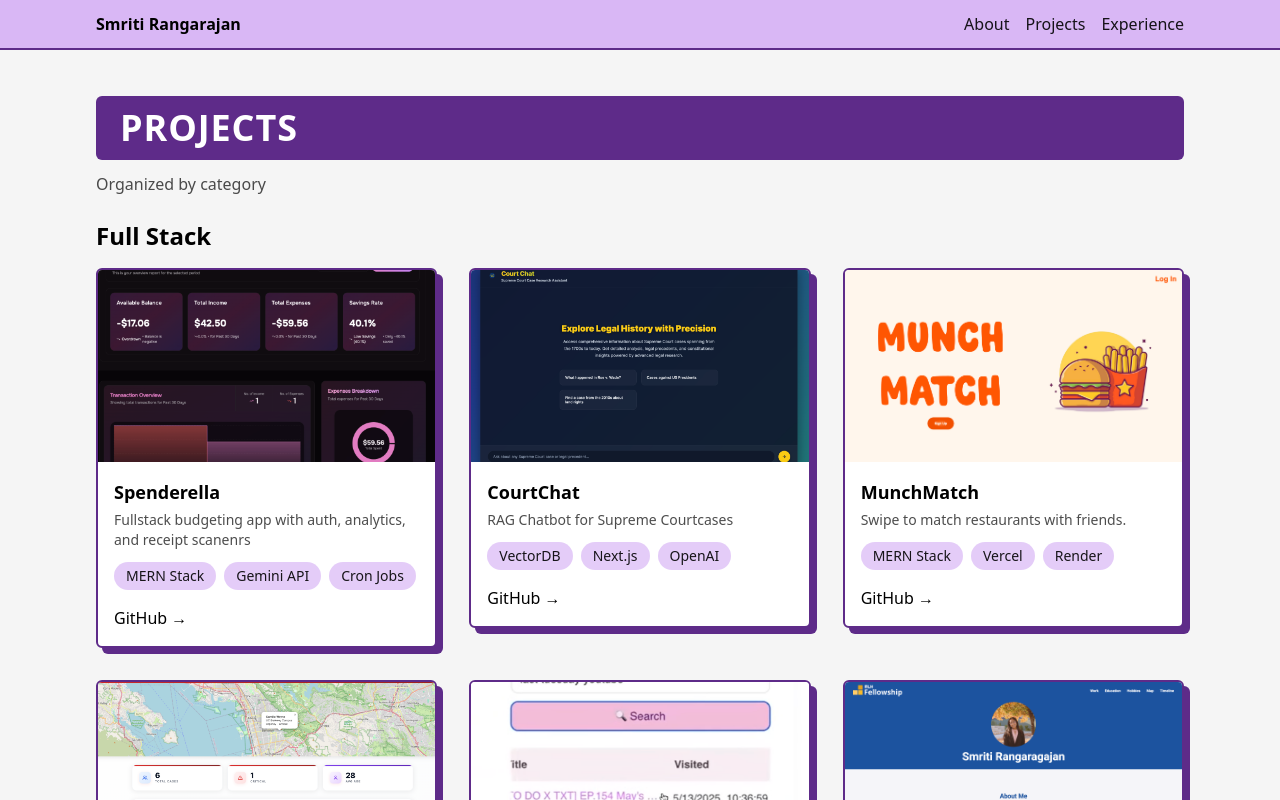
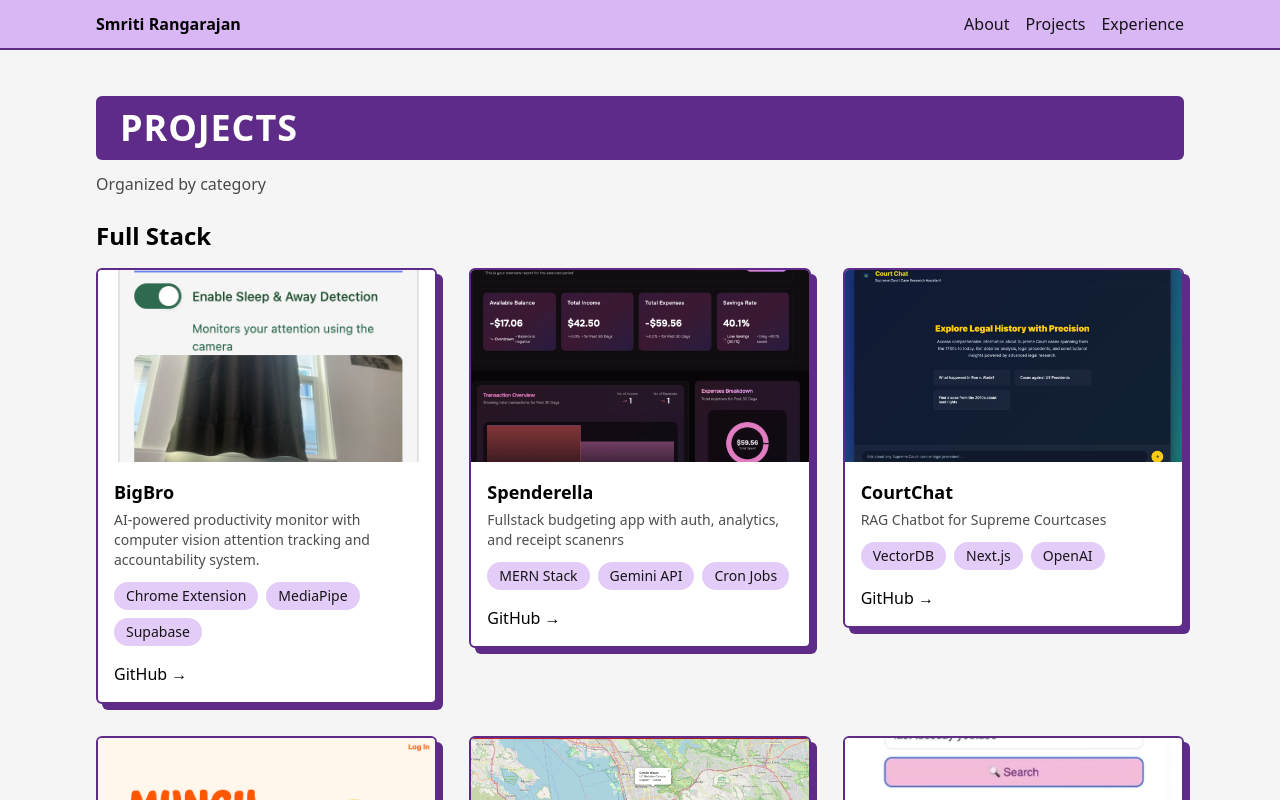
Before and after one commit to smritirangarajan/smriti-next, a Next.js app: page /projects in a window 1280 px wide. Shown: the top 800 px of the page. Built offline with nearby package versions, Linux system fonts and the light colour scheme.

Commit message:
Add BigBro to Full Stack projects filter

```diff
--- a/src/app/(site)/projects/page.tsx
+++ b/src/app/(site)/projects/page.tsx
@@ -9,7 +9,7 @@ export default function ProjectsPage() {
     <main>
       <Section title="Projects" subtitle="Organized by category">
         {[
-          { label: "Full Stack", match: (slug: string) => ["spenderella", "courtchat", "munchmatch", "mlh-portfolio", "evently", "verba", "tab-itha"].includes(slug) },
+          { label: "Full Stack", match: (slug: string) => ["bigbro", "spenderella", "courtchat", "munchmatch", "mlh-portfolio", "evently", "verba", "tab-itha"].includes(slug) },
           { label: "Machine Learning", match: (slug: string) => ["eye-disease-detection", "lstm-stock-prediction", "pdf-kg"].includes(slug) },
           { label: "Just for Fun", match: (slug: string) => ["mocktrial-type", "donkey-kong", "old-website"].includes(slug) },
         ].map((group) => (
```
